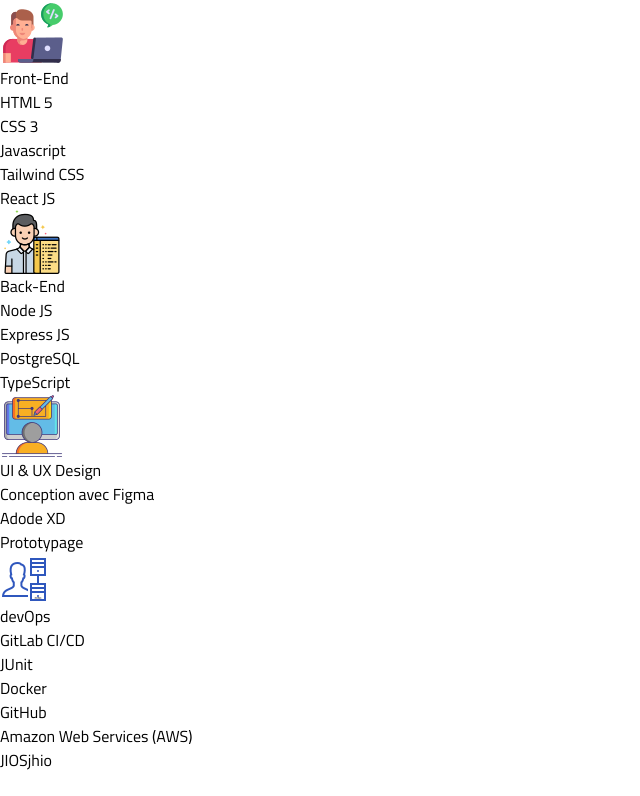
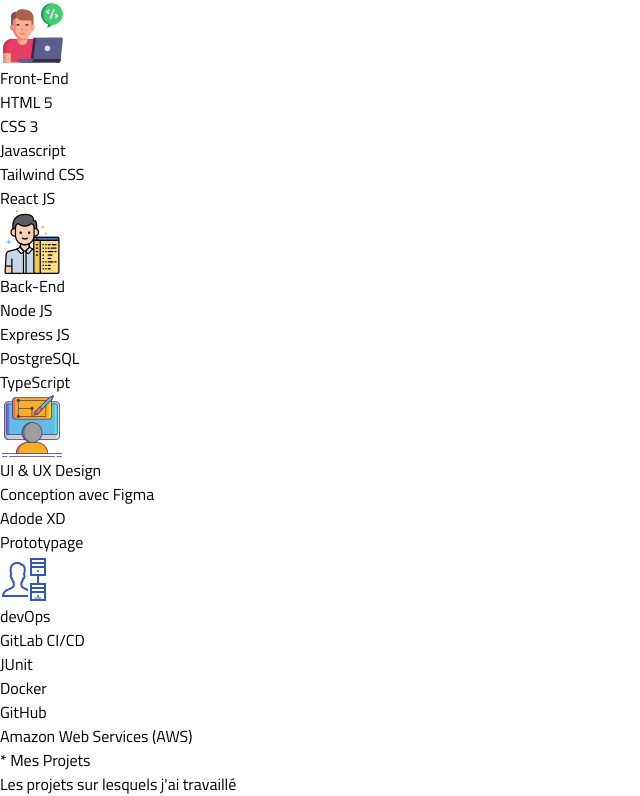
Before and after one commit to Edonak/Edouard-Portfolio, a React (Vite) app: page / in a window 1280 px wide. Shown: the part 1352-2148 px from the top of the page, without its empty margins (0-640 px from the left). Before the commit the page ends 2124 px from the top, so only its background shows below. Built offline with nearby package versions, Linux system fonts and the light colour scheme.

Commit message:
section expérience ajoutée

```diff
--- a/src/App.tsx
+++ b/src/App.tsx
@@ -1,15 +1,11 @@
 import './App.css';
-import HeroSection from './components/herosection/heroSection';
-import MySkills from './components/mySkills/mySkills';
-import Navbar from './components/navbar/navbar';
+import Home from './pages/home';
 
 function App() {
 
   return (
     <>
-    <Navbar />
-    <HeroSection />
-    <MySkills />
+    <Home />
     </>
   )
 }
--- a/src/components/myProject.tsx
+++ b/src/components/myProject.tsx
@@ -1,7 +1,11 @@
 export default function MyProjects() {
     return (
-      <>
+      <section className='mx-auto my-auto py-10' id='mySkills'>
+            <div className="mx-auto my-auto">
+                <p className="text-center uppercase font-bold text-3xl text-blue-800"> * Mes Projets</p>
+                <h2 className="text-center font-semibold text-xl">Les projets sur lesquels j'ai travaillé</h2>
+            </div>
 
-      </>
+        </section>
     )
   }
--- a/src/components/mySkills/mySkills.tsx
+++ b/src/components/mySkills/mySkills.tsx
@@ -1,5 +1,4 @@
 import data from "../../data/data.json";
-import ButtonGeneral from "../primaryComponents/buttonGeneral";
 
 export default function MySkills() {
     return (
@@ -29,7 +28,6 @@
                 ))
                 }
             </div>
-            <ButtonGeneral value="JIOSjhio" />
         </section>
     );
 }
--- /dev/null
+++ b/src/pages/home.tsx
@@ -0,0 +1,16 @@
+import HeroSection from "../components/herosection/heroSection"
+import MyProjects from "../components/myProject"
+import MySkills from "../components/mySkills/mySkills"
+import Navbar from "../components/navbar/navbar"
+
+export default function Home() {
+
+  return (
+    <>
+    <Navbar />
+    <HeroSection />
+    <MySkills />
+    <MyProjects />
+    </>
+  )
+}
```
